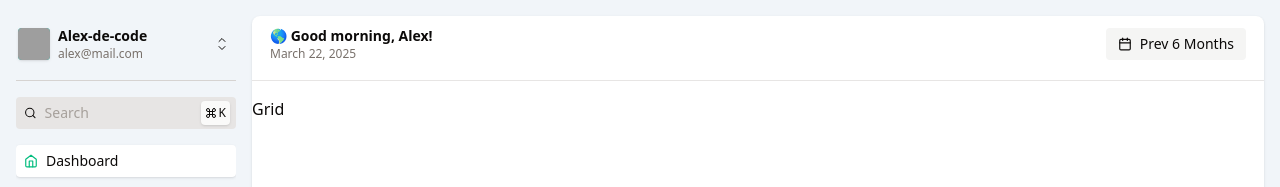
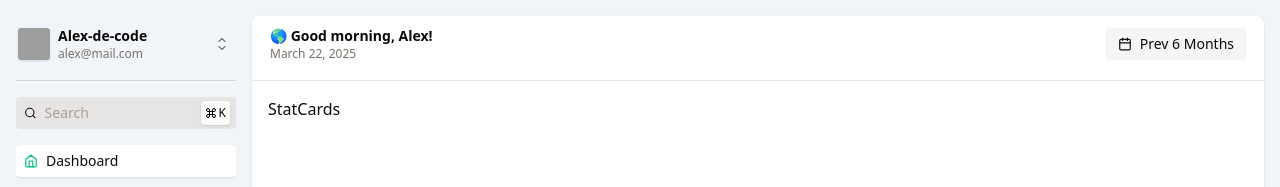
Before and after one commit to Alex-de-code/admin-dashboard-1, a React (Vite) app: page / in a window 1280 px wide. Shown: the top 187 px of the page. Built offline with nearby package versions, Linux system fonts and the light colour scheme; grey boxes are pictures that could not be loaded.

Commit message:
created + imported StatCard component into Grids

```diff
--- a/src/components/Dashboard/Grid.jsx
+++ b/src/components/Dashboard/Grid.jsx
@@ -1,7 +1,12 @@
 import React from "react";
+import StatCards from "./StatCards";
 
 const Grid = () => {
-  return <div>Grid</div>;
+  return (
+    <div className="px-4 grid gap-3 grid-cols-12">
+      <StatCards />
+    </div>
+  );
 };
 
 export default Grid;
--- /dev/null
+++ b/src/components/Dashboard/StatCards.jsx
@@ -0,0 +1,7 @@
+import React from "react";
+
+const StatCards = () => {
+  return <div>StatCards</div>;
+};
+
+export default StatCards;
```
